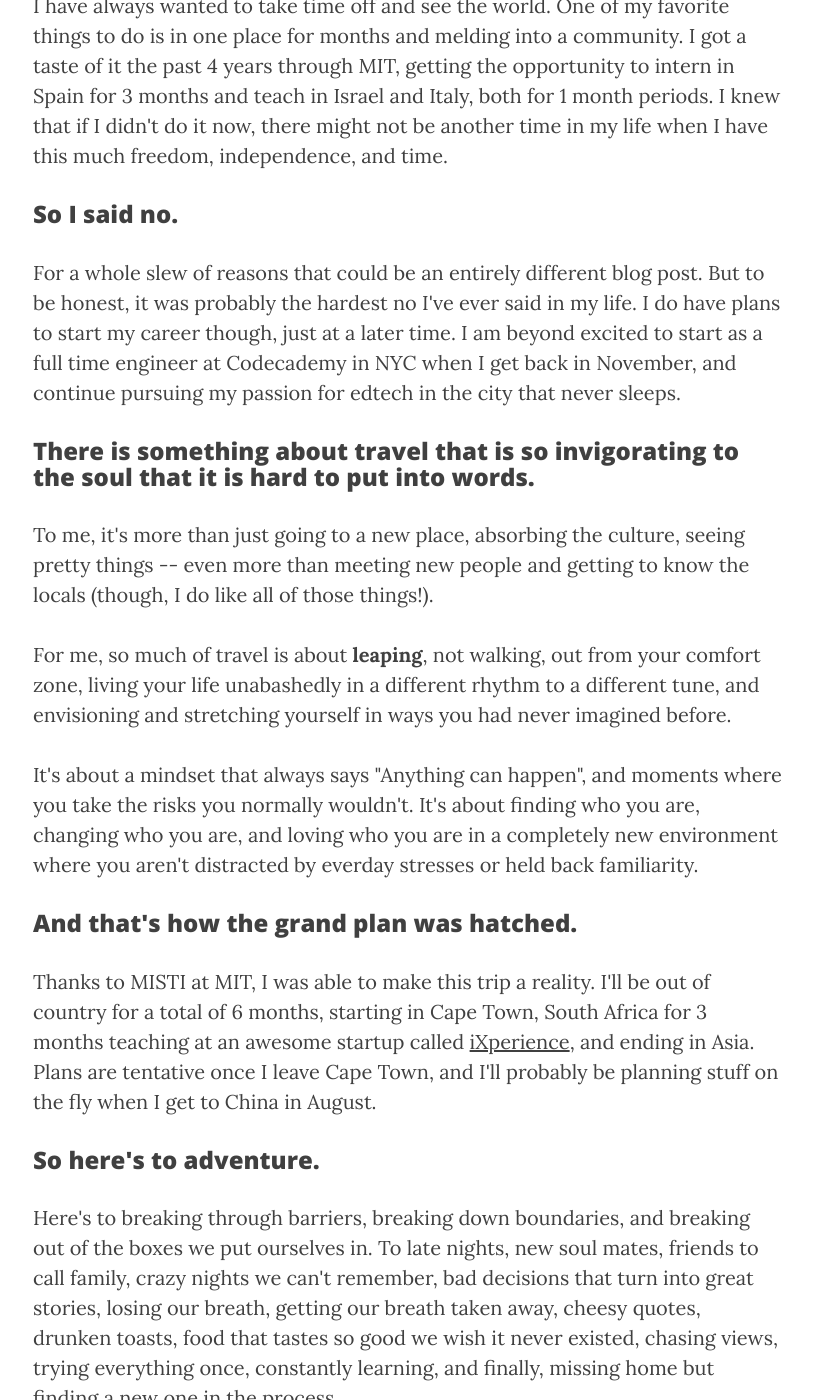
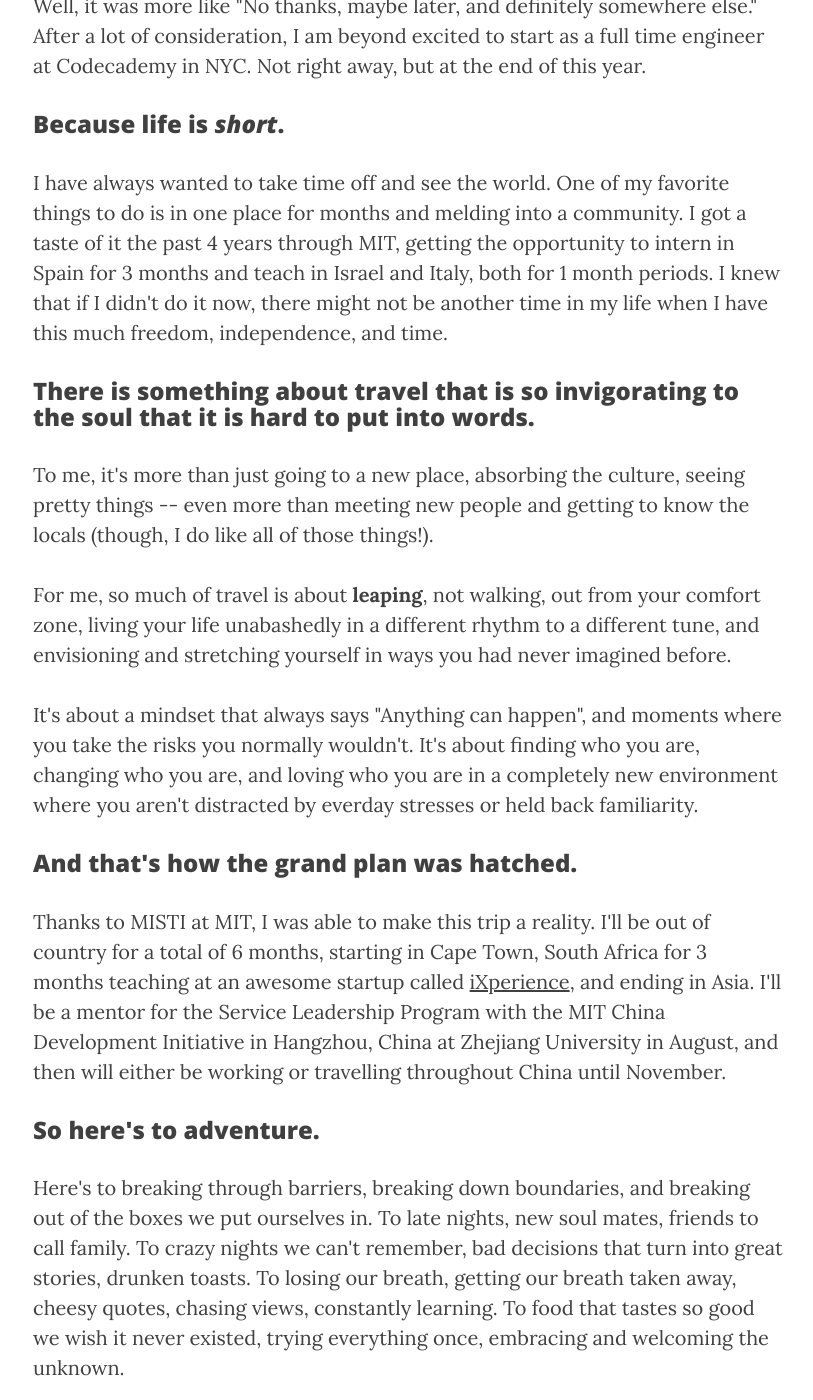
Before and after one commit to eatthinkdu/eatthinkdu.github.io, a Jekyll site: the page built from _posts/2015-05-18-around-the-world.md, in a window 1280 px wide and 1400 px high, scrolled down 1174 px. Shown: the whole window, without its empty margins (232-1045 px from the left). Built offline with Jekyll 4.4.1, drawn with Linux system fonts in a browser that asks for light colours; nearby versions of some CDN libraries; some of the changed text lies outside the part shown.

Commit message:
Edited post.

```diff
--- a/_posts/2015-05-18-around-the-world.md
+++ b/_posts/2015-05-18-around-the-world.md
@@ -17,12 +17,12 @@
 
 <p>I followed the typical Asian American dream and the life path was set out. All throughout high school, I didn't take risks, I didn't go out, I brought my calculus book to homecoming. When I got to MIT, I got lucky and fell in love with computer science. I majored in the most lucrative field of this decade from possibly the best engineering school in the world, and had a job offer from one of the largest, well-known tech companies to ever exist.</p>
 
-<h3>But life is <i>short</i>.</h3>
+<h3>So I said no to the predictable path.</h3>
+
+<p>Well, it was more like "No thanks, maybe later, and definitely somewhere else." After a lot of consideration, I am beyond excited to start as a full time engineer at Codecademy in NYC. Not right away, but at the end of this year.</p>
+
+<h3>Because life is <i>short</i>.</h3>
 <p>I have always wanted to take time off and see the world. One of my favorite things to do is in one place for months and melding into a community. I got a taste of it the past 4 years through MIT, getting the opportunity to intern in Spain for 3 months and teach in Israel and Italy, both for 1 month periods. I knew that if I didn't do it now, there might not be another time in my life when I have this much freedom, independence, and time.</p>
-
-<h3>So I said no.</h3>
-
-<p>For a whole slew of reasons that could be an entirely different blog post. But to be honest, it was probably the hardest no I've ever said in my life. I do have plans to start my career though, just at a later time. I am beyond excited to start as a full time engineer at Codecademy in NYC when I get back in November, and continue pursuing my passion for edtech in the city that never sleeps.</p>
 
 <h3>There is something about travel that is so invigorating to the soul that it is hard to put into words.</h3>
 
@@ -33,8 +33,10 @@
 <p>It's about a mindset that always says "Anything can happen", and moments where you take the risks you normally wouldn't. It's about finding who you are, changing who you are, and loving who you are in a completely new environment where you aren't distracted by everday stresses or held back familiarity.</p>
 
 <h3>And that's how the grand plan was hatched.</h3>
-<p>Thanks to MISTI at MIT, I was able to make this trip a reality. I'll be out of country for a total of 6 months, starting in Cape Town, South Africa for 3 months teaching at an awesome startup called <a href="http://ixperience.co.za">iXperience</a>, and ending in Asia. Plans are tentative once I leave Cape Town, and I'll probably be planning stuff on the fly when I get to China in August.</p>
+<p>Thanks to MISTI at MIT, I was able to make this trip a reality. I'll be out of country for a total of 6 months, starting in Cape Town, South Africa for 3 months teaching at an awesome startup called <a href="http://ixperience.co.za">iXperience</a>, and ending in Asia. I'll be a mentor for the Service Leadership Program with the MIT China Development Initiative in Hangzhou, China at Zhejiang University in August, and then will either be working or travelling throughout China until November.</p>
 
 <h3>So here's to adventure.</h3>
 
-<p>Here's to breaking through barriers, breaking down boundaries, and breaking out of the boxes we put ourselves in. To late nights, new soul mates, friends to call family, crazy nights we can't remember, bad decisions that turn into great stories, losing our breath, getting our breath taken away, cheesy quotes, drunken toasts, food that tastes so good we wish it never existed, chasing views, trying everything once, constantly learning, and finally, missing home but finding a new one in the process.</p>
+<p>Here's to breaking through barriers, breaking down boundaries, and breaking out of the boxes we put ourselves in. To late nights, new soul mates, friends to call family. To crazy nights we can't remember, bad decisions that turn into great stories, drunken toasts. To losing our breath, getting our breath taken away, cheesy quotes, chasing views, constantly learning. To food that tastes so good we wish it never existed, trying everything once, embracing and welcoming the unknown.</p>
+
+<h3>Above all, here's to missing home, because there's no place like it, but finding a new, unexpected one in the process.</h3>
```
Also changed, not shown: 2 other files.
